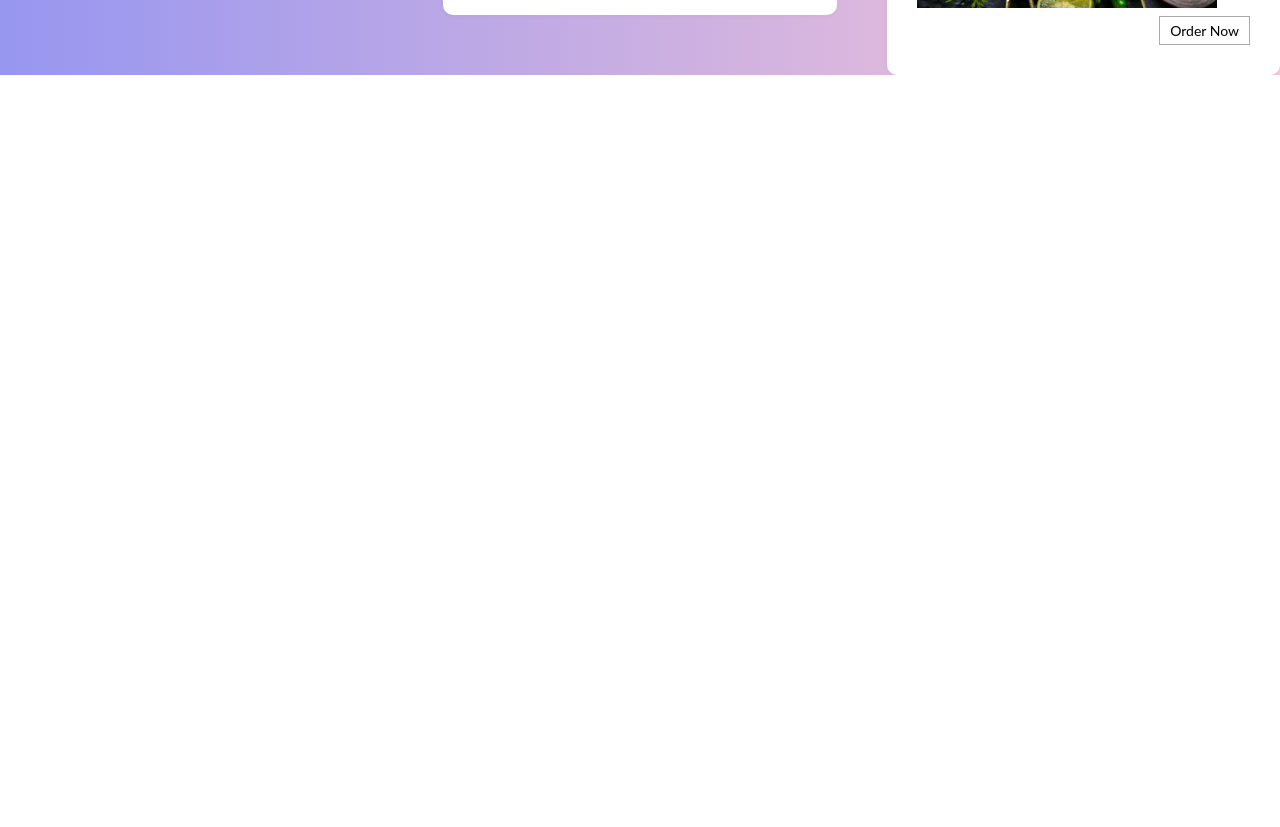
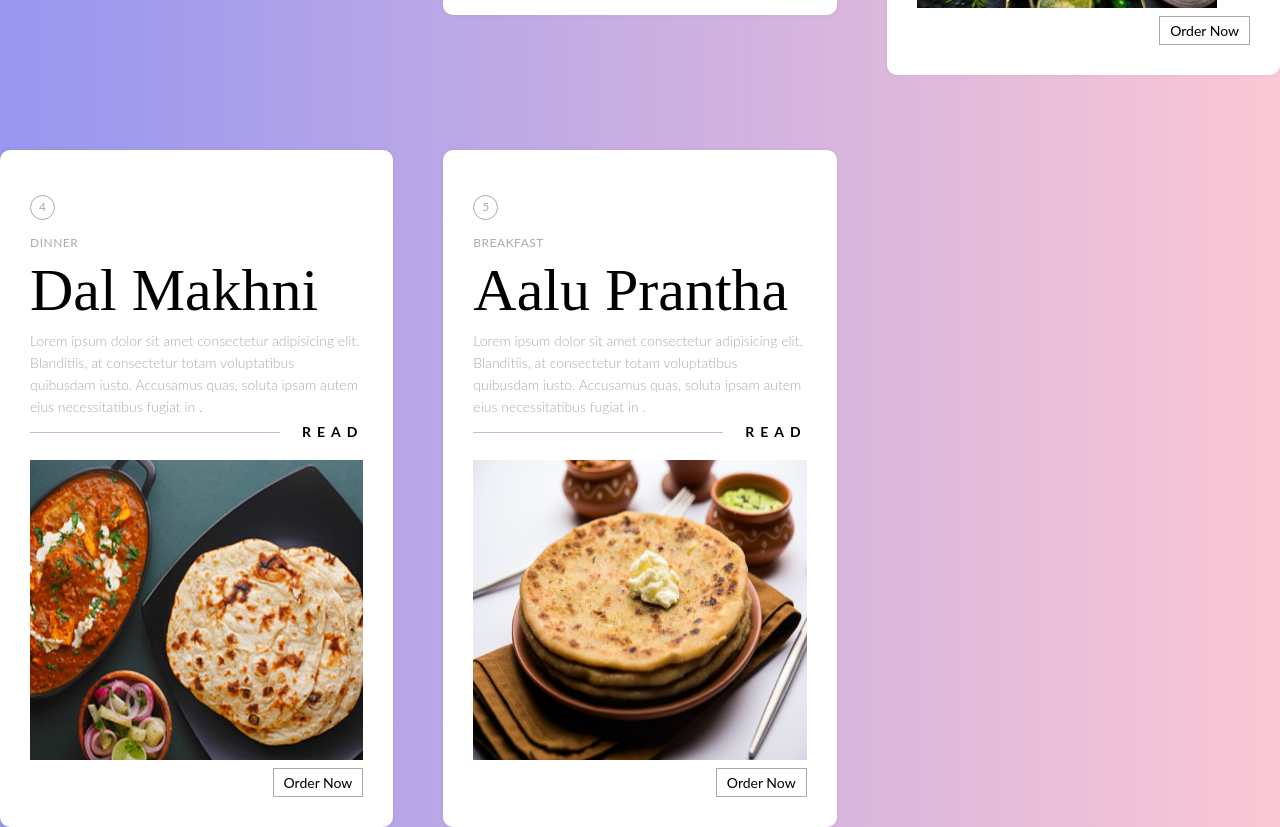
Before and after one commit to dev-geeks/foody, a React (Create React App) app: page / in a window 1280 px wide. Shown: the part 800-1627 px from the top of the page. Before the commit the page ends 875 px from the top, so only its background shows below. Built offline with nearby package versions, Linux system fonts and the light colour scheme.

Commit message:
Project Completed

```diff
--- a/src/components/Basics/Restaurant.css
+++ b/src/components/Basics/Restaurant.css
@@ -7,7 +7,6 @@
 
   html {
     background: linear-gradient(to right, #9796f0, #fbc7d4);
-    /* background-image: url(https://s3.postimg.org/s1n3ji1ur/paper_fibers_2_X.png); */
     box-sizing: border-box;
     font-family: "Lato", sans-serif;
     font-size: 14px;
@@ -146,15 +145,6 @@
     z-index: -1;
   }
 
-  @media (max-width: 998px) {
-    .main-card--cointainer {
-      display: grid;
-      grid-template-columns: repeat(1, minmax(200px, 500px));
-      grid-gap: 50px;
-      justify-content: space-around;
-    }
-  }
-
   /* ---------- Button styles ------------------ */
 
   .navbar {
--- a/src/components/Basics/Restaurant.js
+++ b/src/components/Basics/Restaurant.js
@@ -9,7 +9,6 @@ const uniqueList = [ ...new Set(
         return curElem.category;
     })
 )];
-console.log(uniqueList);
 
 const Restaurant = () =>{
 
@@ -17,6 +16,10 @@ const Restaurant = () =>{
     const [menuList, setmenuList] = useState(uniqueList);
 
     const filterItem = (category) =>{
+        if(category==="All"){
+            setmenuData(Menu);
+            return;
+        }
         const updatedList = Menu.filter((curElem)=>{
             return curElem.category === category;
         })
--- a/src/components/Basics/menuApi.js
+++ b/src/components/Basics/menuApi.js
@@ -24,6 +24,24 @@ const Menu = [{
     description:
       "Lorem ipsum dolor sit amet consectetur adipisicing elit. Blanditiis, at consectetur totam voluptatibus quibusdam iusto. Accusamus quas, soluta ipsam autem eius necessitatibus fugiat in . ",
   },
+  {
+    id: 4,
+    image: "images/thali.jpg",
+    name: "Dal Makhni",
+    category: "dinner",
+    price: "20₹",
+    description:
+      "Lorem ipsum dolor sit amet consectetur adipisicing elit. Blanditiis, at consectetur totam voluptatibus quibusdam iusto. Accusamus quas, soluta ipsam autem eius necessitatibus fugiat in . ",
+  },
+  {
+    id: 5,
+    image: "images/parantha.jpg",
+    name: "Aalu Prantha",
+    category: "breakfast",
+    price: "20₹",
+    description:
+      "Lorem ipsum dolor sit amet consectetur adipisicing elit. Blanditiis, at consectetur totam voluptatibus quibusdam iusto. Accusamus quas, soluta ipsam autem eius necessitatibus fugiat in . ",
+  },
 ];
 
 export default Menu;
```
Also changed, not shown: public/images/parantha.jpg (added), public/images/thali.jpg (added).
